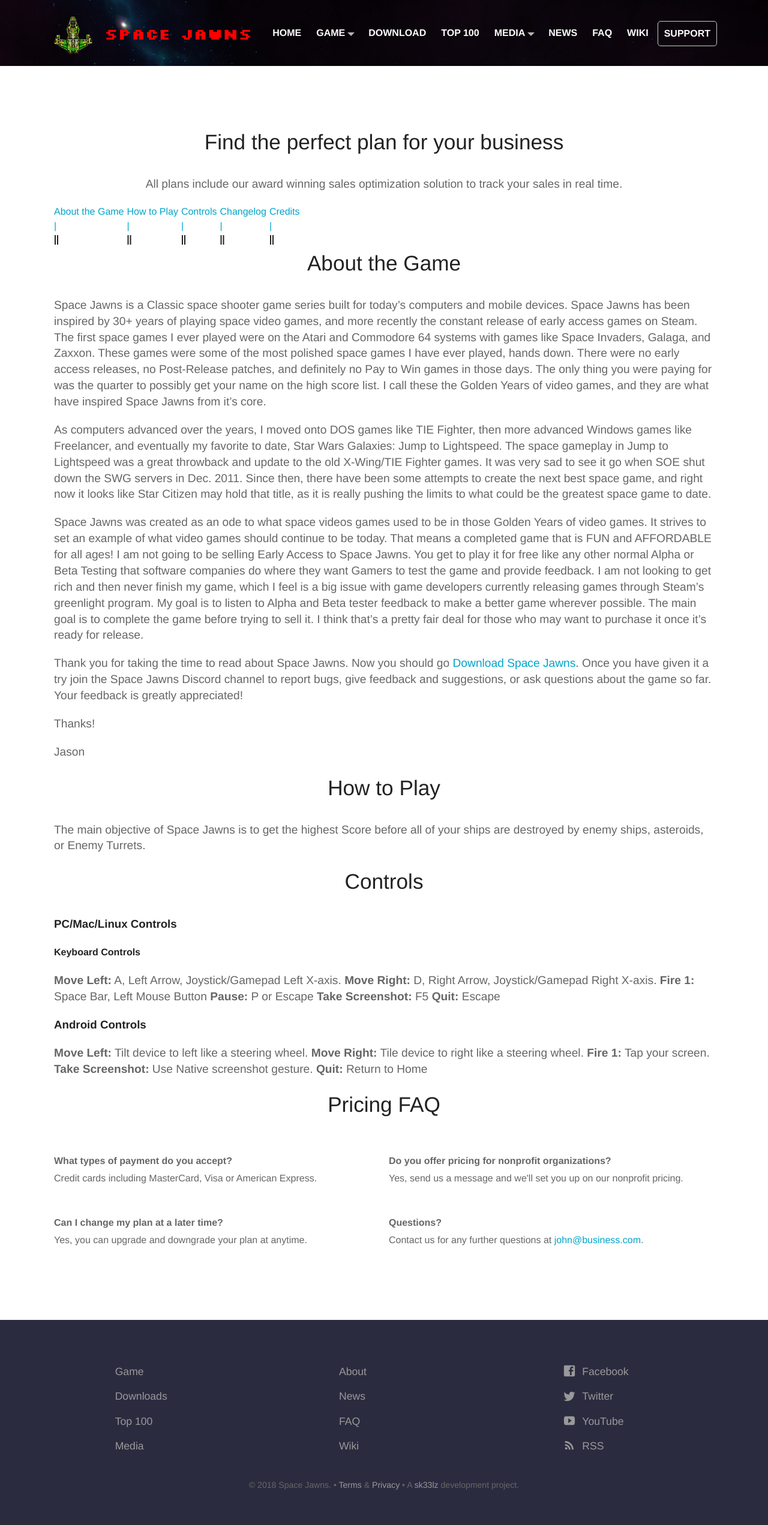
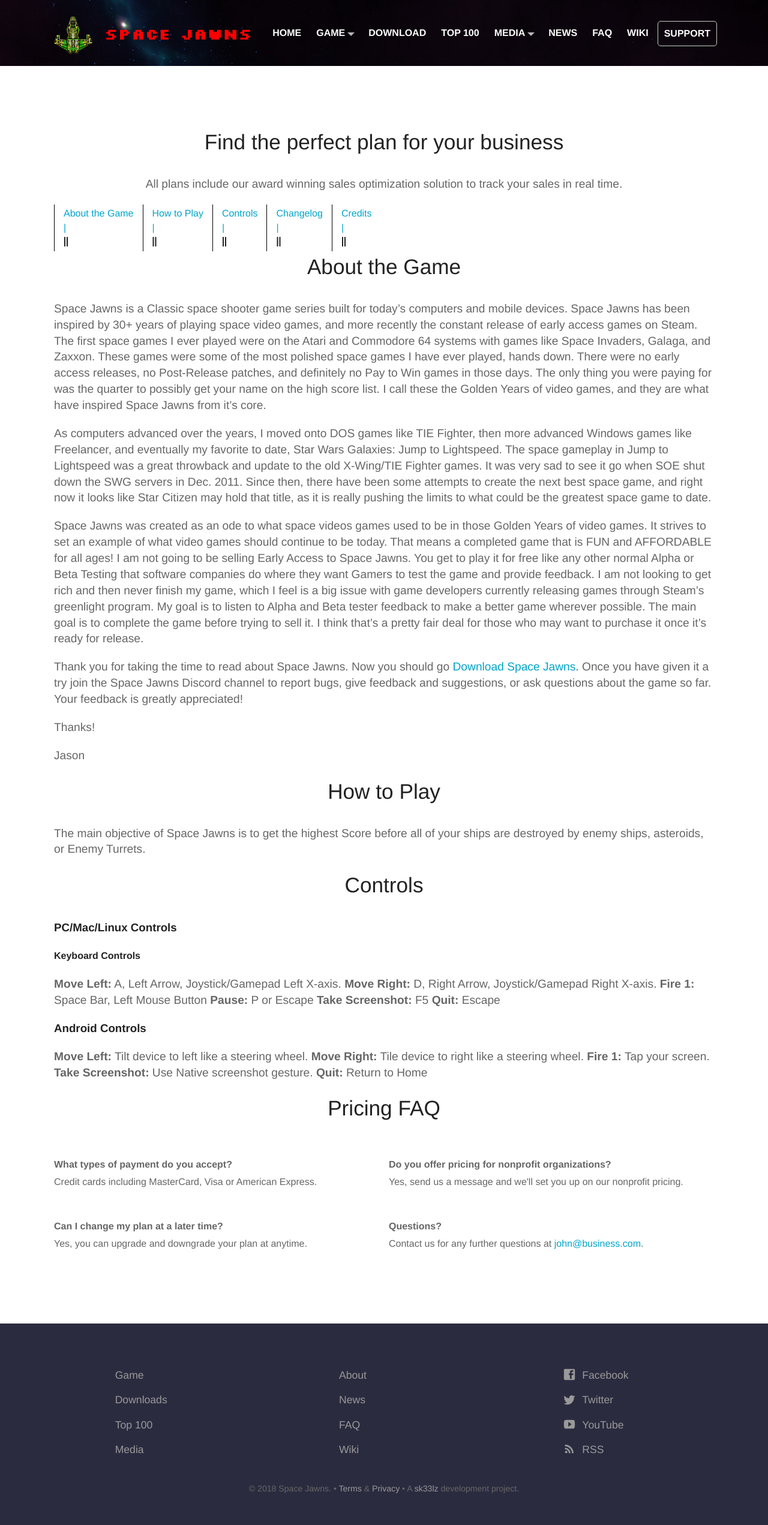
Before and after one commit to sk33lz/spacejawns, a Jekyll site: the page built from docs/pages/game.md, in a window 1280 px wide. Shown: the whole page at 60% size. Built offline with Jekyll 4.4.1, drawn with Linux system fonts in a browser that asks for light colours; nearby versions of some CDN libraries.

Commit message:
Adding page menu style.

```diff
--- a/docs/_sass/navigation.scss
+++ b/docs/_sass/navigation.scss
@@ -330,7 +330,9 @@
       li {
         display: inline;
         float: left;
-        margin-right: 5px;
+        margin: 0;
+        padding: 3px 15px;
+        border-left: 1px solid #000;
 
         a:after {
           content: "|";
```
